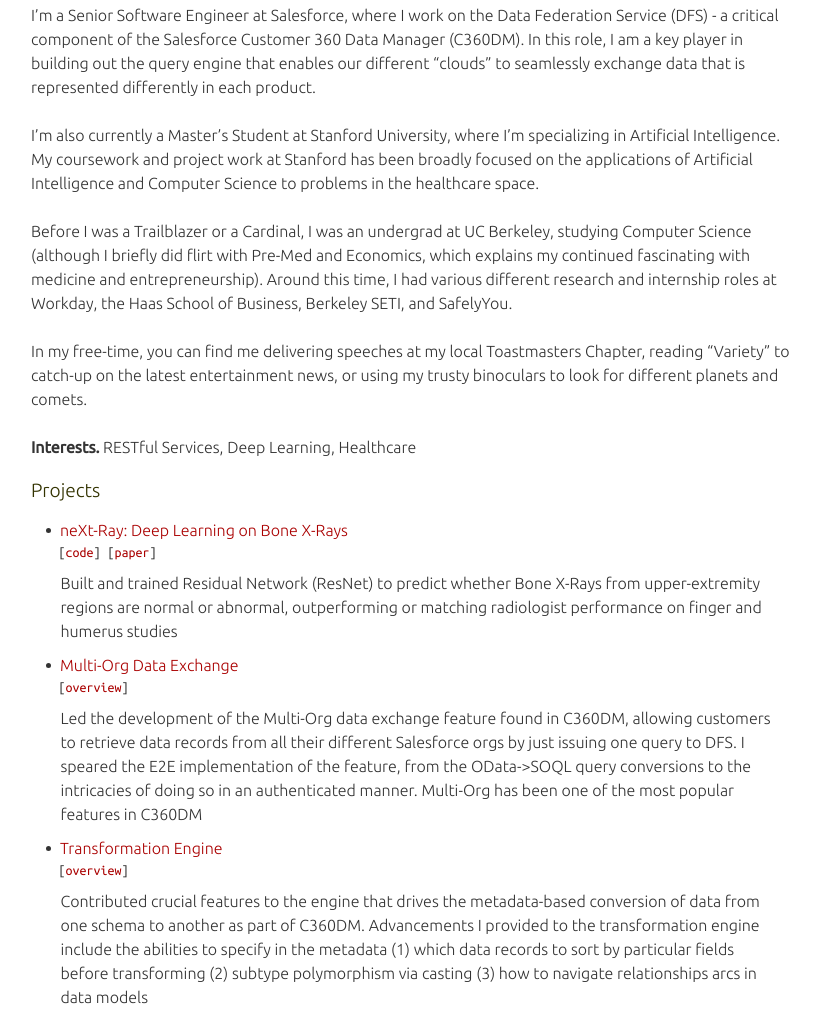
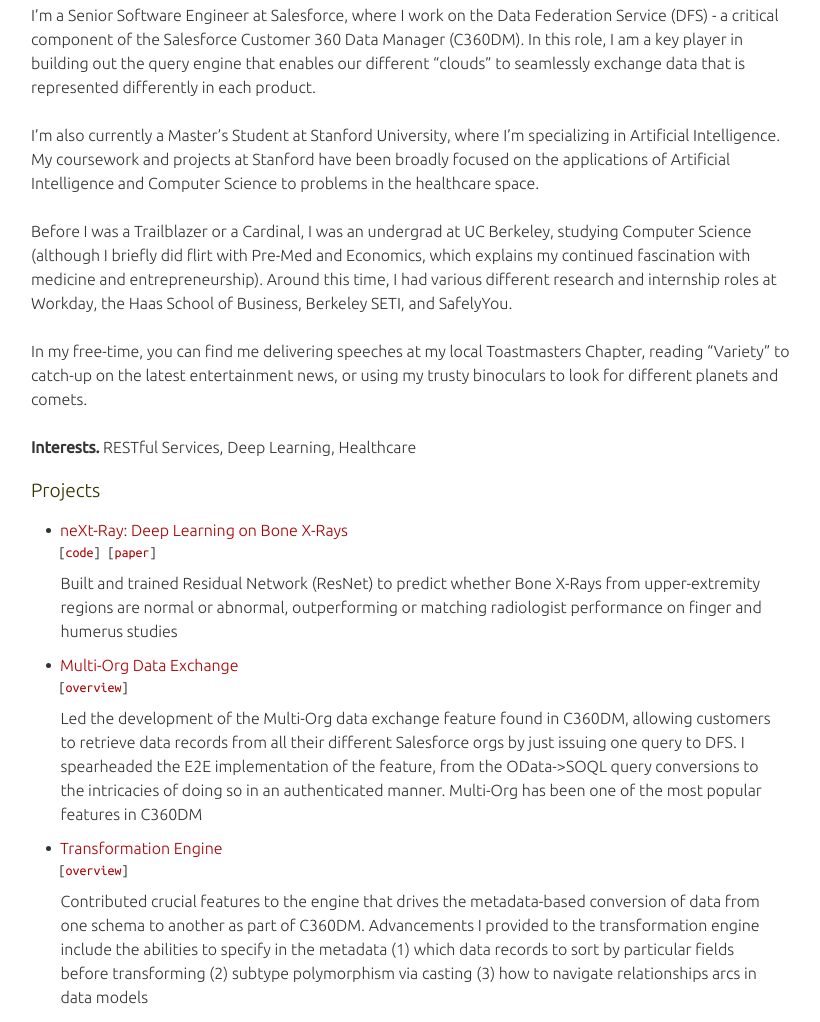
Before and after one commit to anfals/anfals.github.io, a plain HTML site: page index.html in a window 1280 px wide. Shown: the part 414-1436 px from the top of the page, without its empty margins (229-1049 px from the left). Drawn offline with Linux system fonts and the light colour scheme.

Commit message:
typo fixes

```diff
--- a/index.html
+++ b/index.html
@@ -66,10 +66,10 @@
 		I’m a Senior Software Engineer at Salesforce, where I work on the Data Federation Service (DFS) - a critical component of the Salesforce Customer 360 Data Manager (C360DM). In this role, I am a key player in building out the query engine that enables our different “clouds” to seamlessly exchange data that is represented differently in each product.
 	</span>
 	<br><span>
-		I&rsquo;m also currently a Master&rsquo;s Student at Stanford University, where I&rsquo;m specializing in Artificial Intelligence. My coursework and project work at Stanford has been broadly focused on the applications of Artificial Intelligence and Computer Science to problems in the healthcare space.
+		I&rsquo;m also currently a Master&rsquo;s Student at Stanford University, where I&rsquo;m specializing in Artificial Intelligence. My coursework and projects at Stanford have been broadly focused on the applications of Artificial Intelligence and Computer Science to problems in the healthcare space.
 	</span>
 	<br><span>
-		Before I was a Trailblazer or a Cardinal, I was an undergrad at UC Berkeley, studying Computer Science (although I briefly did flirt with Pre-Med and Economics, which explains my continued fascinating with medicine and entrepreneurship). Around this time, I had various different research and internship roles at Workday, the Haas School of Business, Berkeley SETI, and SafelyYou.
+		Before I was a Trailblazer or a Cardinal, I was an undergrad at UC Berkeley, studying Computer Science (although I briefly did flirt with Pre-Med and Economics, which explains my continued fascination with medicine and entrepreneurship). Around this time, I had various different research and internship roles at Workday, the Haas School of Business, Berkeley SETI, and SafelyYou.
 	</span>
 	<br><span>
 		In my free-time, you can find me delivering speeches at my local Toastmasters Chapter, reading &ldquo;Variety&rdquo; to catch-up on the latest entertainment news, or using my trusty binoculars to look for different planets and comets.
@@ -125,7 +125,7 @@
 
 
 			<span class="project_description">
-				Led the development of the Multi-Org data exchange feature found in C360DM, allowing customers to retrieve data records from all their different Salesforce orgs by just issuing one query to DFS. I speared the E2E implementation of the feature, from the OData-&gt;SOQL query conversions to the intricacies of doing so in an authenticated manner. Multi-Org has been one of the most popular features in C360DM
+				Led the development of the Multi-Org data exchange feature found in C360DM, allowing customers to retrieve data records from all their different Salesforce orgs by just issuing one query to DFS. I spearheaded the E2E implementation of the feature, from the OData-&gt;SOQL query conversions to the intricacies of doing so in an authenticated manner. Multi-Org has been one of the most popular features in C360DM
 			</span>
 
 
```
Also changed, not shown: posts/my-first-post.html (+1 -1 lines).
